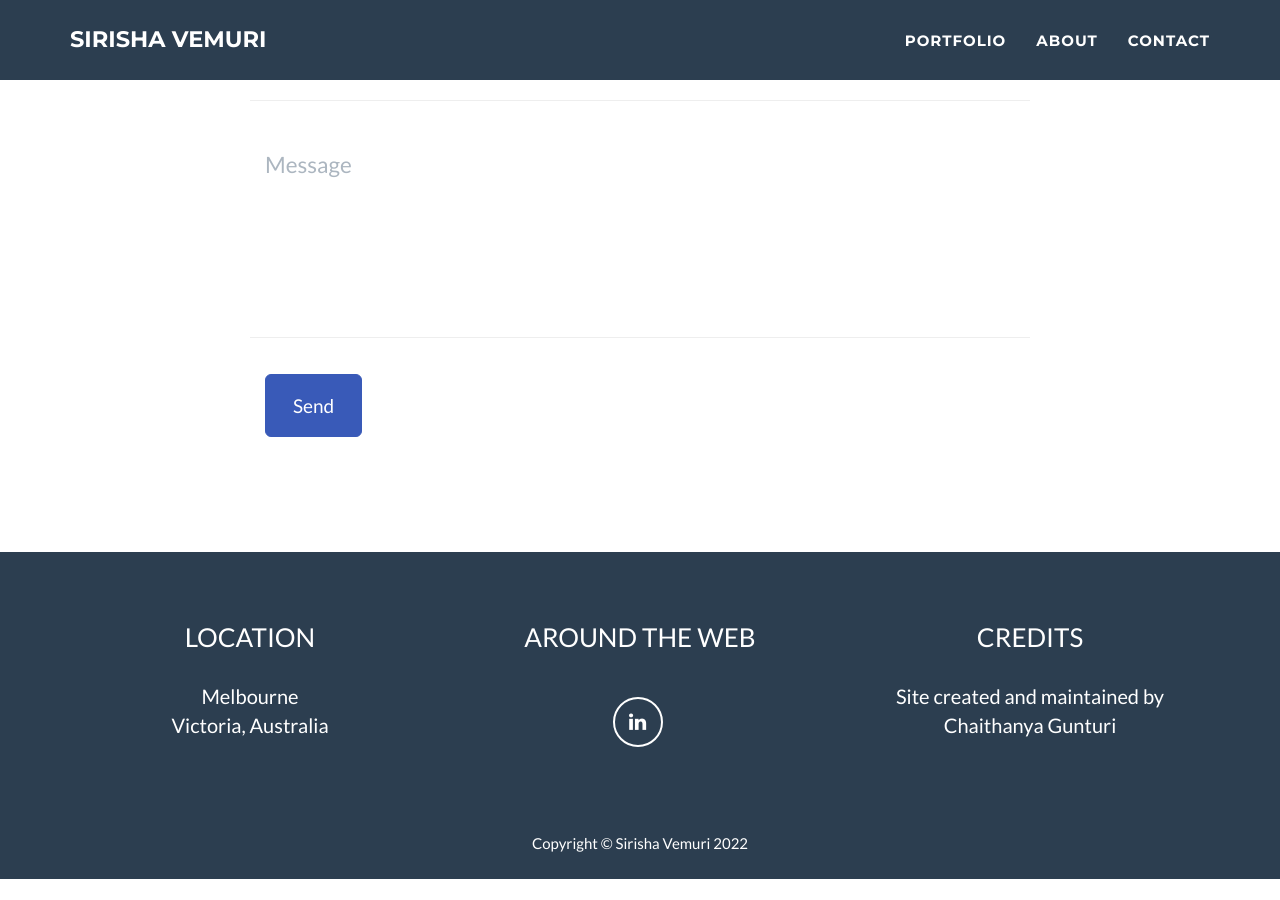
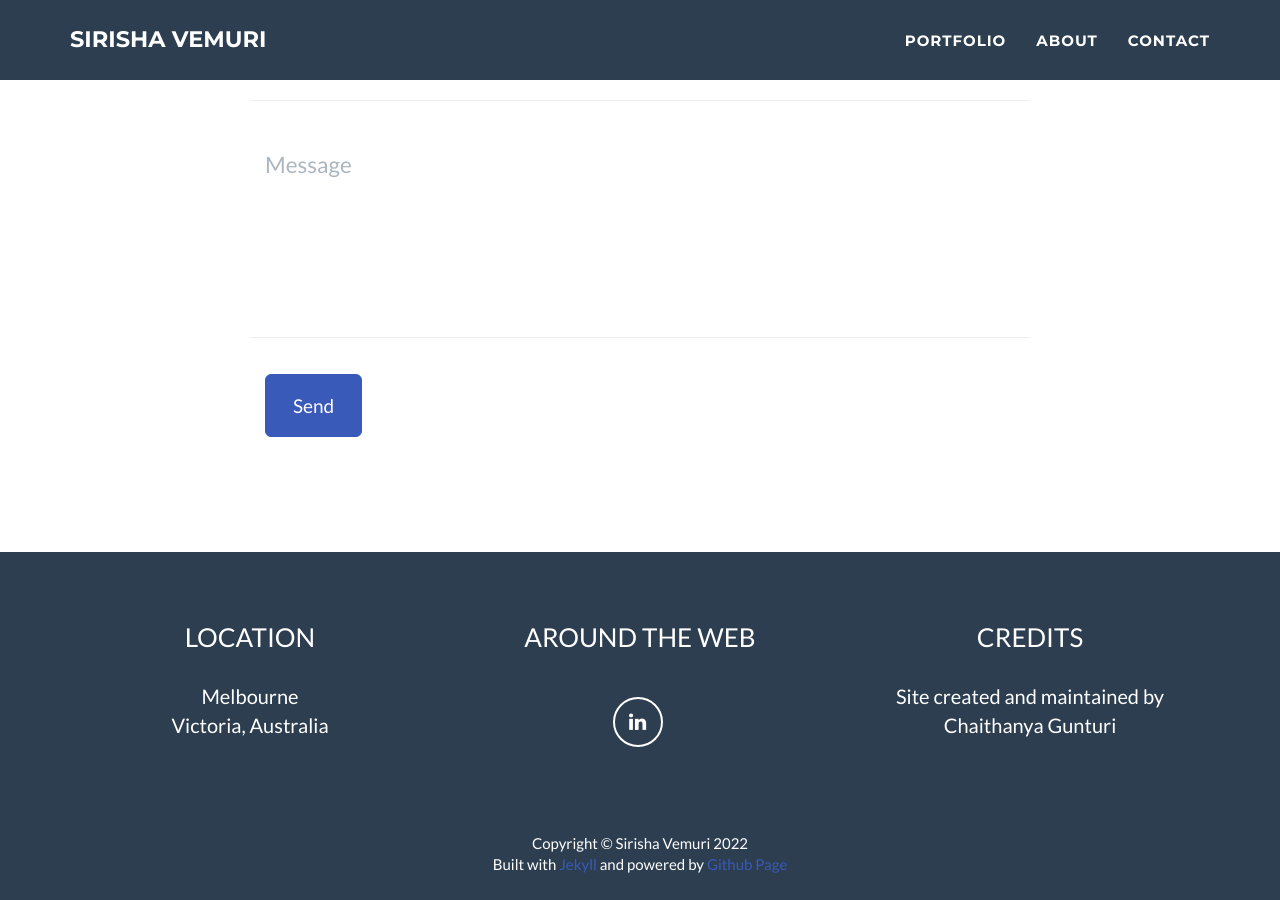
Before and after one commit to sirisha-vemuri/Portfolio, a Jekyll site: the page built from _posts/2022-01-17-FitnessMe-Mobile-App.markdown, in a window 1280 px wide and 900 px high, scrolled down 2481 px. Built offline with Jekyll 4.4.1, drawn with Linux system fonts in a browser that asks for light colours; before the commit the page ends 3360 px from its top, so only the background shows below that.

Commit message:
Update footer.html

```diff
--- a/_includes/footer.html
+++ b/_includes/footer.html
@@ -32,7 +32,9 @@
             <div class="container">
                 <div class="row">
                     <div class="col-lg-12">
-                        Copyright &copy; {{ site.footer.copyright }} 20{{ site.time | date: '%y' }}
+                        Copyright &copy; {{ site.footer.copyright }} 20{{ site.time | date: '%y' }} <br>
+                        Built with <a href="https://pages.github.com/" target = "_blank">Jekyll</a> and powered by
+                        <a href="https://pages.github.com/" target="_blank">Github Page
                     </div>
                 </div>
             </div>
```
